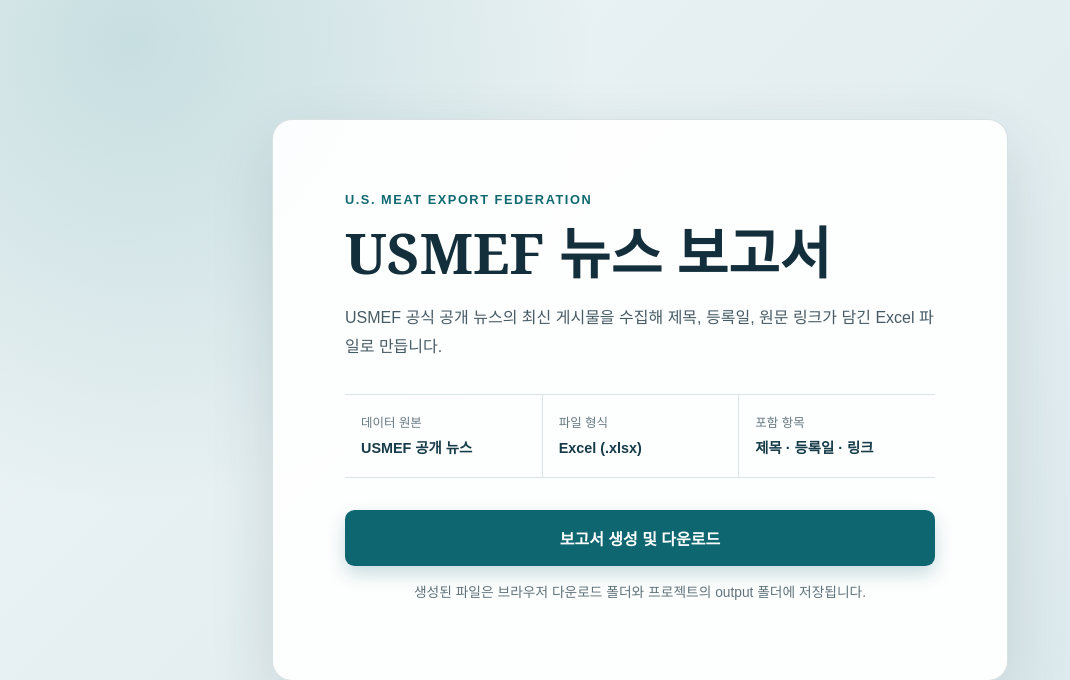
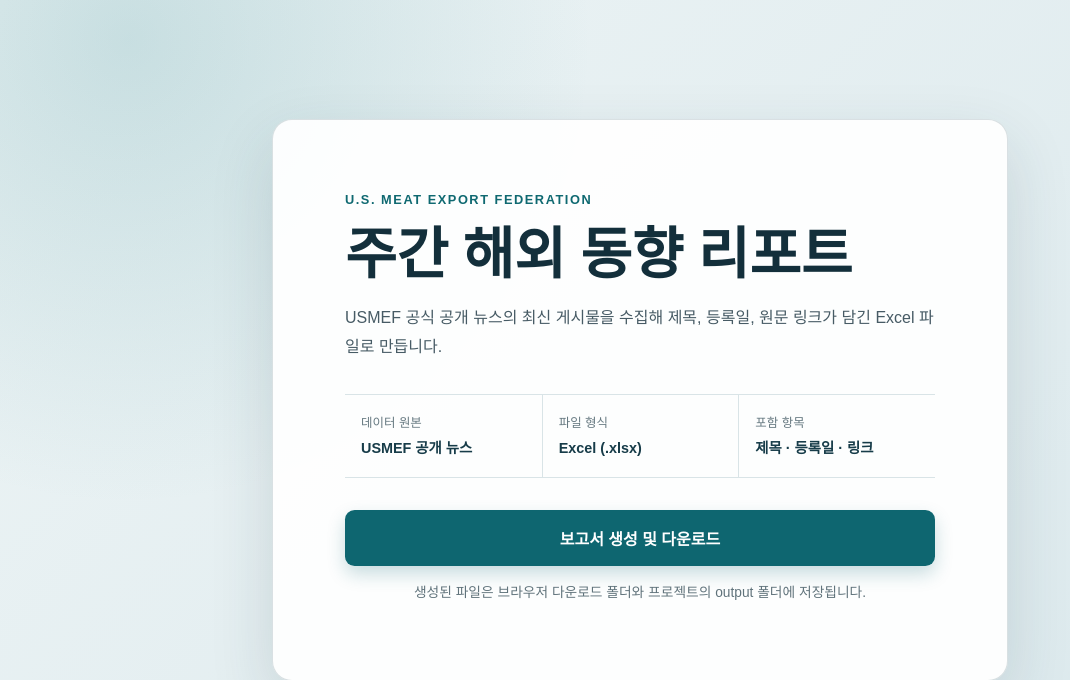
Before and after one commit to tjs0408/usmef-news-report, a Flask app: page / in a window 1280 px wide. Shown: the top 680 px of the page, without its empty margins (0-1070 px from the left). Run offline with Flask 3, Linux system fonts and the light colour scheme.

Commit message:
Rename report page title

```diff
--- a/templates/index.html
+++ b/templates/index.html
@@ -4,14 +4,14 @@
   <meta charset="utf-8">
   <meta name="viewport" content="width=device-width, initial-scale=1">
   <meta name="description" content="USMEF 최신 뉴스 Excel 보고서 생성 도구">
-  <title>USMEF 뉴스 보고서</title>
+  <title>주간 해외 동향 리포트</title>
   <link rel="stylesheet" href="{{ url_for('static', filename='style.css') }}">
 </head>
 <body>
   <main class="page-shell">
     <section class="report-card" aria-labelledby="page-title">
       <p class="eyebrow">U.S. MEAT EXPORT FEDERATION</p>
-      <h1 id="page-title">USMEF 뉴스 보고서</h1>
+      <h1 id="page-title">주간 해외 동향 리포트</h1>
       <p class="description">
         USMEF 공식 공개 뉴스의 최신 게시물을 수집해 제목, 등록일, 원문 링크가 담긴 Excel 파일로 만듭니다.
       </p>
```
